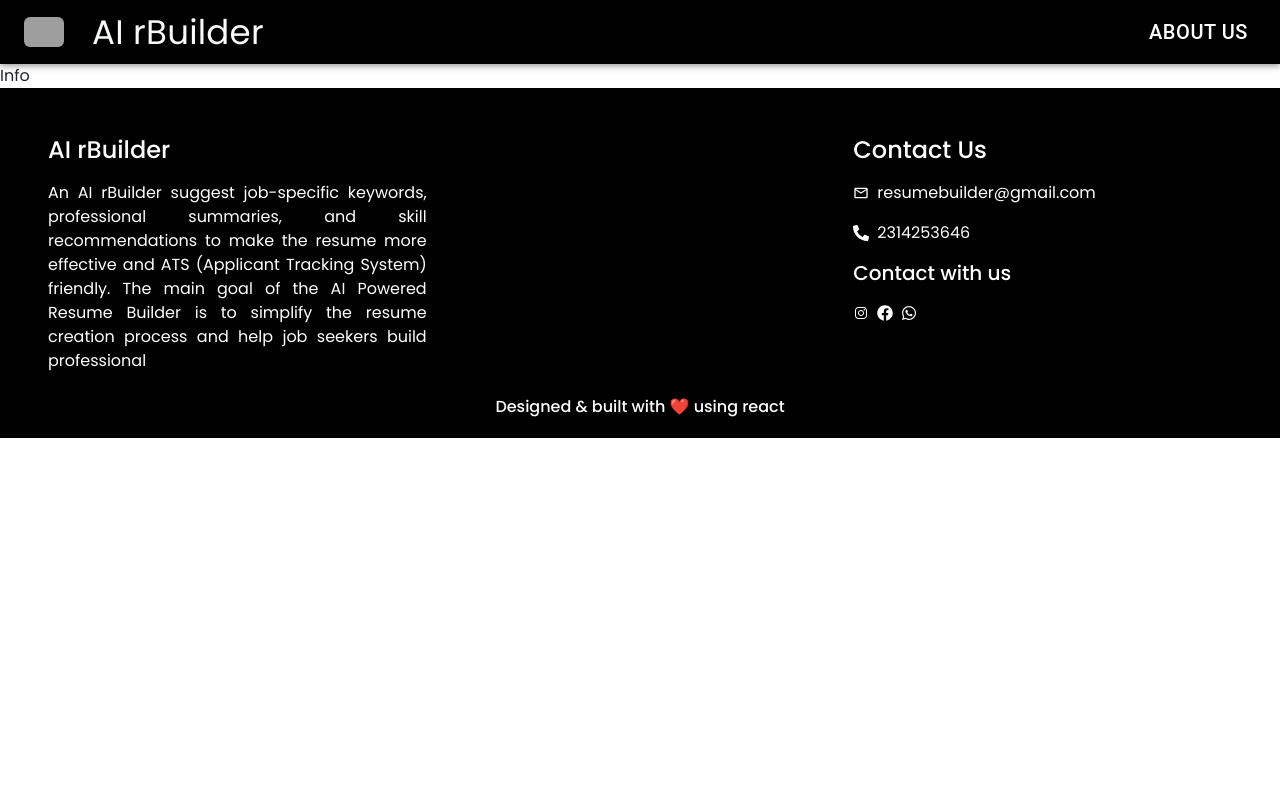
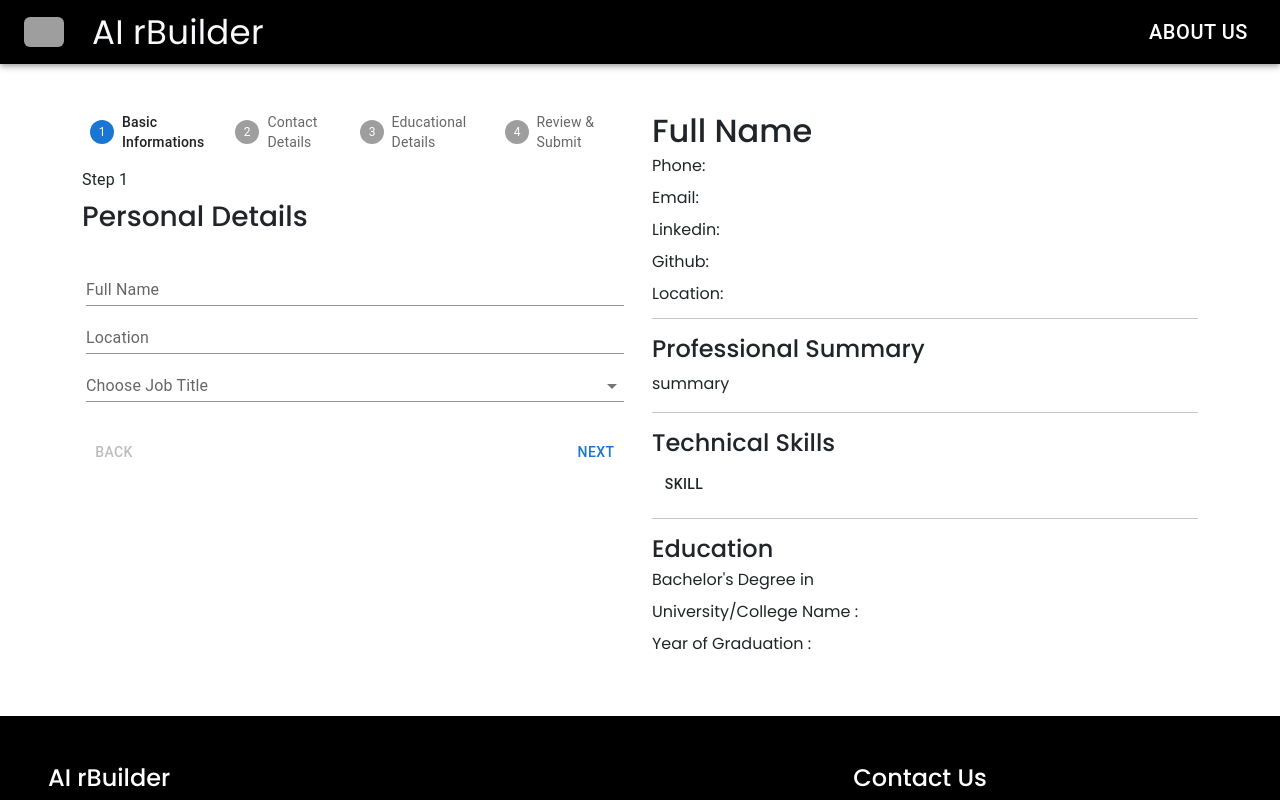
Before and after one commit to anusreev2006-netizen/AI-Resume-Builder-2026, a React (Vite) app: page /resume-details in a window 1280 px wide. Shown: the top 800 px of the page. Built offline with nearby package versions, Linux system fonts and the light colour scheme; grey boxes are pictures that could not be loaded; a web font is replaced by a local one.

Commit message:
DESIGH : Resume, Details, preview

```diff
--- a/src/components/Preview.jsx
+++ b/src/components/Preview.jsx
@@ -1,8 +1,29 @@
 import React from 'react'
+import Divider from '@mui/material/Divider';
+import Button from '@mui/material/Button';
 
 function Preview() {
   return (
-    <div>Preview</div>
+    <div className='w-100'>
+      <h2>Full Name</h2>
+      <p className='fs-6 lh-1'>Phone:</p>
+      <p className='fs-6 lh-1'>Email:</p>
+      <p className='fs-6 lh-1'>Linkedin:</p>
+      <p className='fs-6 lh-1'>Github:</p>
+      <p className='fs-6 lh-1'>Location:</p>
+      <Divider className='bg-dark my-3'/>
+      <h4>Professional Summary</h4>
+      <p>summary</p>
+      <Divider className='bg-dark my-3'/>
+      <h4>Technical Skills</h4>
+      {/* duplicate according to skill number */}
+      <span>  <Button variant="text" className='text-dark'>Skill</Button></span>
+      <Divider className='bg-dark my-3'/>
+      <h4>Education</h4>
+      <p className='fs-6 lh-1'>Bachelor's Degree in</p>
+      <p className='fs-6 lh-1'>University/College Name :</p>
+      <p className='fs-6 lh-1'>Year of Graduation :</p>
+    </div>
   )
 }
 
--- a/src/components/ResumeInputs.jsx
+++ b/src/components/ResumeInputs.jsx
@@ -1,9 +1,147 @@
-import React from 'react'
+import * as React from 'react';
+import Box from '@mui/material/Box';
+import Stepper from '@mui/material/Stepper';
+import Step from '@mui/material/Step';
+import StepLabel from '@mui/material/StepLabel';
+import Button from '@mui/material/Button';
+import Typography from '@mui/material/Typography';
+import TextField from '@mui/material/TextField';
+import InputLabel from '@mui/material/InputLabel';
+import MenuItem from '@mui/material/MenuItem';
+import FormControl from '@mui/material/FormControl';
+import Select from '@mui/material/Select';
+
+const steps = ['Basic Informations', ' Contact Details', 'Educational Details','Review & Submit'];
 
 function ResumeInputs() {
+
+  const [activeStep, setActiveStep] = React.useState(0);
+
+  const handleNext = () => {
+    setActiveStep((prevActiveStep) => prevActiveStep + 1);
+
+  };
+
+  const handleBack = () => {
+    setActiveStep((prevActiveStep) => prevActiveStep - 1);
+  };
+
+  const renderFromContent = (stepCount)=>{
+    switch (stepCount) {
+      case 0: return (
+        <div>
+          <h3>Personal Details</h3>
+          <div className="p-3 row">
+             <TextField id="standard-basic-name" label="Full Name" variant="standard" />
+              <TextField id="standard-basic-loc" label="Location" variant="standard" />
+               <FormControl variant="standard">
+                <InputLabel id="demo-simple-select-label">Choose Job Title</InputLabel>
+                <Select
+                  labelId="demo-simple-select-label"
+                  id="demo-simple-select"
+                  label="Job"
+                >
+                  <MenuItem value={'Job'}>Job </MenuItem>
+
+                </Select>
+              </FormControl>
+          </div>
+        </div>
+      )
+        break;
+      case 1: return (
+        <div>
+          <h3>Contact Details</h3>
+          <div className="p-3 row">
+             <TextField id="standard-basic-email" label="Email" variant="standard" />
+             <TextField id="standard-basic-num" label="Contact Number" variant="standard" />
+             <TextField id="standard-basic-linkedin" label=" Linkedin Link" variant="standard" />
+             <TextField id="standard-basic-github" label=" Github Link" variant="standard" />
+
+           </div>
+        </div>
+      )
+        break;
+      case 2: return (
+        <div>
+          <h3>Educational Details</h3>
+          <div className="p-3 row">
+             <TextField id="standard-basic-degree" label="Bachelor's Degree" variant="standard" />
+             <TextField id="standard-basic-college" label="College/University Name" variant="standard" />
+             <TextField id="standard-basic-year" label=" Year of Graduation" variant="standard" />
+
+          </div>
+        </div>
+      )
+        break;
+       case 3: return (
+        <div>
+          <p>Our AI will genarate Skills &Summary according to your job role. Click the <b>Generate AI Skills & Summary</b>button to proceed.</p>
+        </div>
+      )
+        break;
+        default: return null
+        break;
+    }
+  }
+
   return (
-    <div>ResumeInputs</div>
-  )
+    <Box sx={{ width: '100%' }}>
+      <Stepper activeStep={activeStep}>
+        {steps.map((label, index) => {
+          const stepProps = {};
+          const labelProps = {};
+          return (
+            <Step key={label} {...stepProps}>
+              <StepLabel {...labelProps}>{label}</StepLabel>
+            </Step>
+          );
+        })}
+      </Stepper>
+      {activeStep === steps.length ? (
+        <React.Fragment>
+          <Typography sx={{ mt: 2, mb: 1 }}>
+            All steps completed
+          </Typography>
+          <Box sx={{ display: 'flex', flexDirection: 'row', pt: 2 }}>
+            <Box sx={{ flex: '1 1 auto' }} />
+            <Button>
+              FINISH
+            </Button>
+          </Box>
+        </React.Fragment>
+      ) : (
+        <React.Fragment>
+          <Typography sx={{ mt: 2, mb: 1 }}>Step {activeStep + 1}</Typography>
+
+          <Box>
+            {/* render form according to activeStep */}
+           {
+            renderFromContent(activeStep)
+            }
+          </Box>
+          <Box sx={{ display: 'flex', flexDirection: 'row', pt: 2 }}>
+            <Button
+              color="inherit"
+              disabled={activeStep === 0}
+              onClick={handleBack}
+              sx={{ mr: 1 }}
+            >
+              Back
+            </Button>
+            <Box sx={{ flex: '1 1 auto' }} />
+             {
+             activeStep === steps.length - 1 ?
+            <Button>Generate AI Skills & Summary</Button>
+            :
+            <Button onClick={handleNext} >Next</Button>
+            }
+
+          </Box>
+        </React.Fragment>
+      )}
+    </Box>
+  );
 }
 
 export default ResumeInputs
--- a/src/pages/Info.jsx
+++ b/src/pages/Info.jsx
@@ -1,8 +1,20 @@
 import React from 'react'
+import ResumeInputs from '../components/ResumeInputs'
+import Preview from '../components/Preview'
 
 function Info() {
   return (
-    <div>Info</div>
+    <div className='container my-5'>
+      <div className="row">
+        <div className="col-lg-6">
+          <ResumeInputs/>
+        </div>
+        <div className="col-lg-6">
+          <Preview/>
+        </div>
+      </div>
+
+    </div>
   )
 }
 
--- a/src/pages/Resume.jsx
+++ b/src/pages/Resume.jsx
@@ -1,11 +1,34 @@
 import React from 'react'
 import { HiDocumentText } from "react-icons/hi2";
 import { HiDocumentDownload } from "react-icons/hi";
+import{Link} from 'react-router-dom'
+
 function Resume() {
   return (
-    <div style={{minHeight:'80vh'}} className='my-5'>
-      rtyuio
-
+    <div style={{minHeight:'90vh'}} className='mt-5'>
+      <h1 className='text-center'>Create an ATS Friendly Resume in Minutes with AI</h1>
+      <div container mt-5>
+        <div className='row'>
+          <div className='col-md-1 '></div>
+          <div className='col-md-4 rounded p-5 shadow text-center '>
+            <HiDocumentText className='fs-1 text-primary mb-3' />
+            <h4>Add Your Details  </h4>
+            <p>Our AI will generate Skills & Summary</p>
+            <h5>step 1</h5>
+          </div>
+          <div className='col-md-2'></div>
+          <div className='col-md-4 rounded p-5 shadow text-center'>
+            <HiDocumentDownload  className='fs-1 text-danger mb-3'/>
+            <h4>Download your Resume  </h4>
+            <p>Download PDF and start applying</p>
+            <h5>step 2</h5>
+          </div>
+          <div className='col-md-1'></div>
+        </div>
+        <div className='mt-5 text-center'>
+          <Link to={'/resume-details'} style={{backgroundColor:'#714a2f'}} className='btn text-light'>LET'S START</Link>
+        </div>
+      </div>
     </div>
   )
 }
--- a/src/pages/View.jsx
+++ b/src/pages/View.jsx
@@ -1,8 +1,36 @@
 import React from 'react'
+import { Link } from 'react-router-dom'
+import Preview from '../components/Preview'
+import { HiDocumentDownload } from "react-icons/hi";
+import Edit from '../components/Edit'
+import { IoDocumentText } from "react-icons/io5";
+import { IoMdRefresh } from "react-icons/io";
 
 function View() {
   return (
-    <div>View</div>
+    <div className='container my-5'>
+      <div className="col-lg-2"></div>
+      <div className="col-lg-8">
+        {/* navigation linka/icons */}
+        <div className="d-flex justify-content-center align-items-center">
+          {/* download */}
+          <button style={{color:'#714a2f'}} className='btn  me-2'><HiDocumentDownload  className='fs-1'/>Download CV</button>
+          {/* edit */}
+          <Edit/>
+          {/* all resumes */}
+          <Link to={'/all-resumes'} style={{color:'#714a2f'}} className='btn  me-2'><IoDocumentText className='fs-3' />All resumes</Link>
+          {/* download history */}
+           <Link to={'/downloads'} style={{color:'#714a2f'}} className='btn  me-2'><IoDocumentText className='fs-3' />Download History</Link>
+          {/* go back option */}
+          <Link to={'/resume-details'} style={{color:'#714a2f'}} className='btn  me-2'><IoMdRefresh className='fs-3' />Home</Link>
+        </div>
+        {/* preview */}
+        <div className="p-5">
+          <Preview/>
+        </div>
+      </div>
+      <div className="col-lg-2"></div>
+    </div>
   )
 }
 
```
